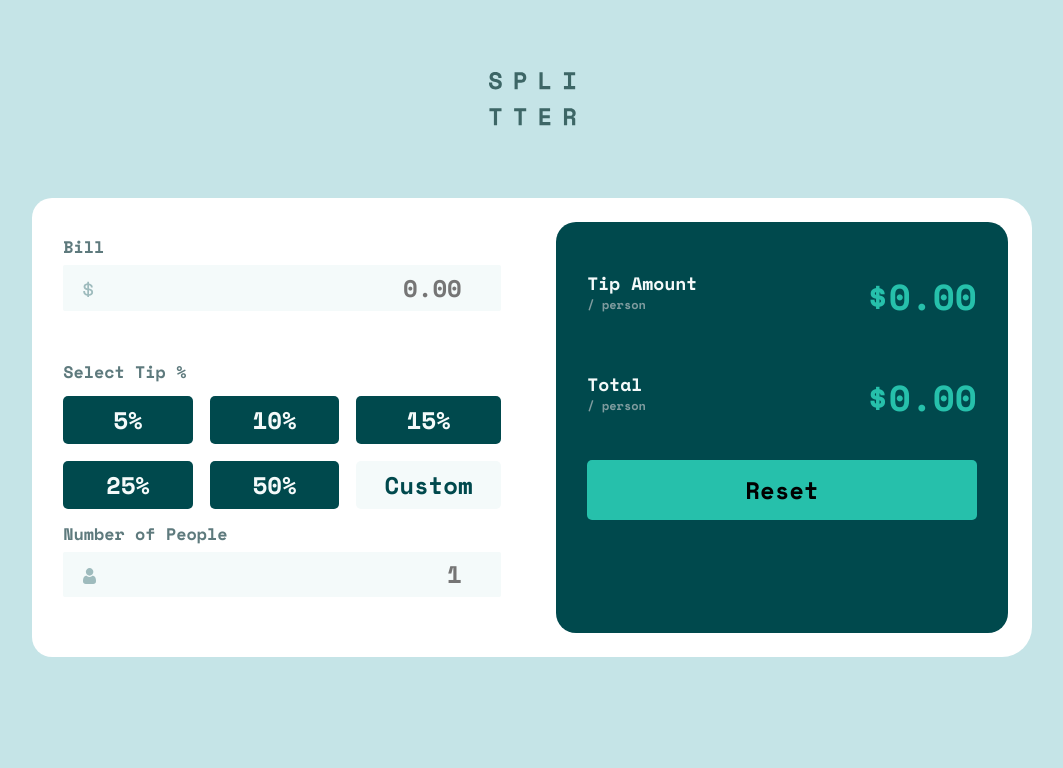
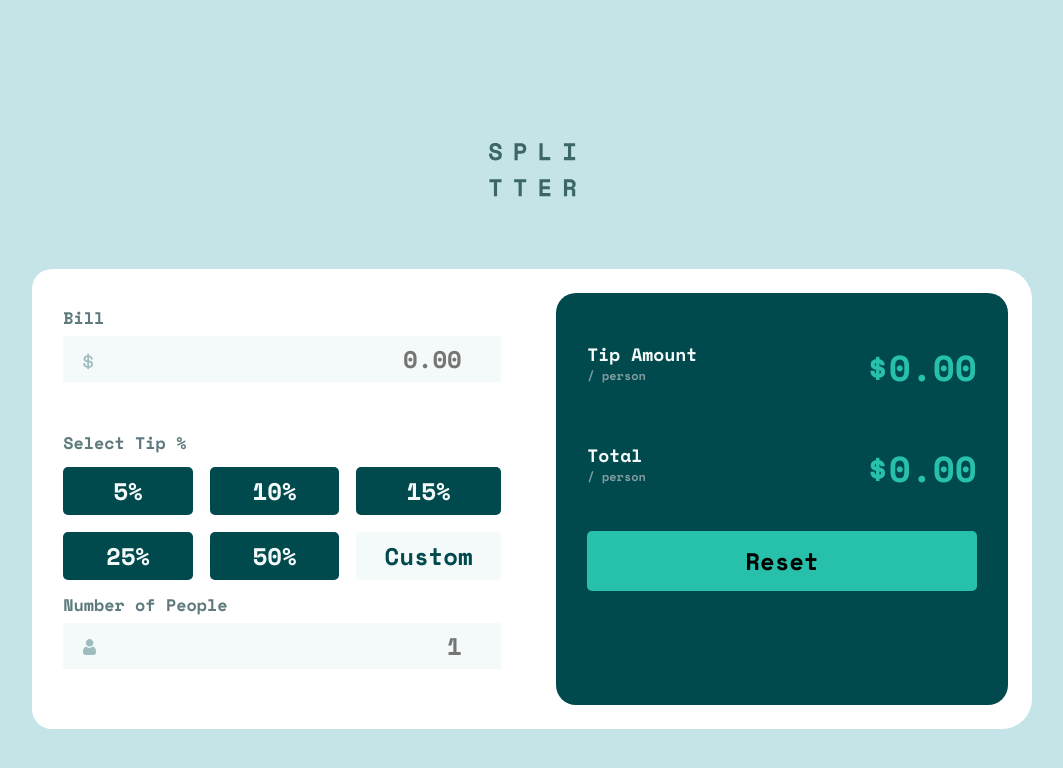
Before and after one commit to PhilJG/tip-calculator-react, a React (Create React App) app: page / in a window 1280 px wide. Shown: the top 768 px of the page, without its empty margins (108-1171 px from the left). Built offline with nearby package versions, Linux system fonts and the light colour scheme.

Commit message:
Remove attribution another deploy

```diff
--- a/src/App.css
+++ b/src/App.css
@@ -36,6 +36,8 @@ main {
   justify-content: center;
   align-items: center;
   flex-direction: column;
+  min-height: 100vh;
+  position: relative;
 }
 
 .main__container {
@@ -257,7 +259,9 @@ button {
 
 /* Attribution */
 .attribution a {
-  color: red;
+  color: var(--very-dark-cyan);
+  position: absolute;
+  bottom: 0;
 }
 
 @media (min-width: 960px) {
@@ -272,6 +276,7 @@ button {
   main {
     justify-content: center;
     align-items: center;
+    position: relative;
   }
 
   .main__container {
--- a/src/App.js
+++ b/src/App.js
@@ -1,5 +1,5 @@
 import './App.css';
-import Attribution from './components/Attribution';
+// import Attribution from './components/Attribution';
 import Calculator from './components/Calculator';
 import Result from './components/Result';
 import { useState } from 'react';
```
